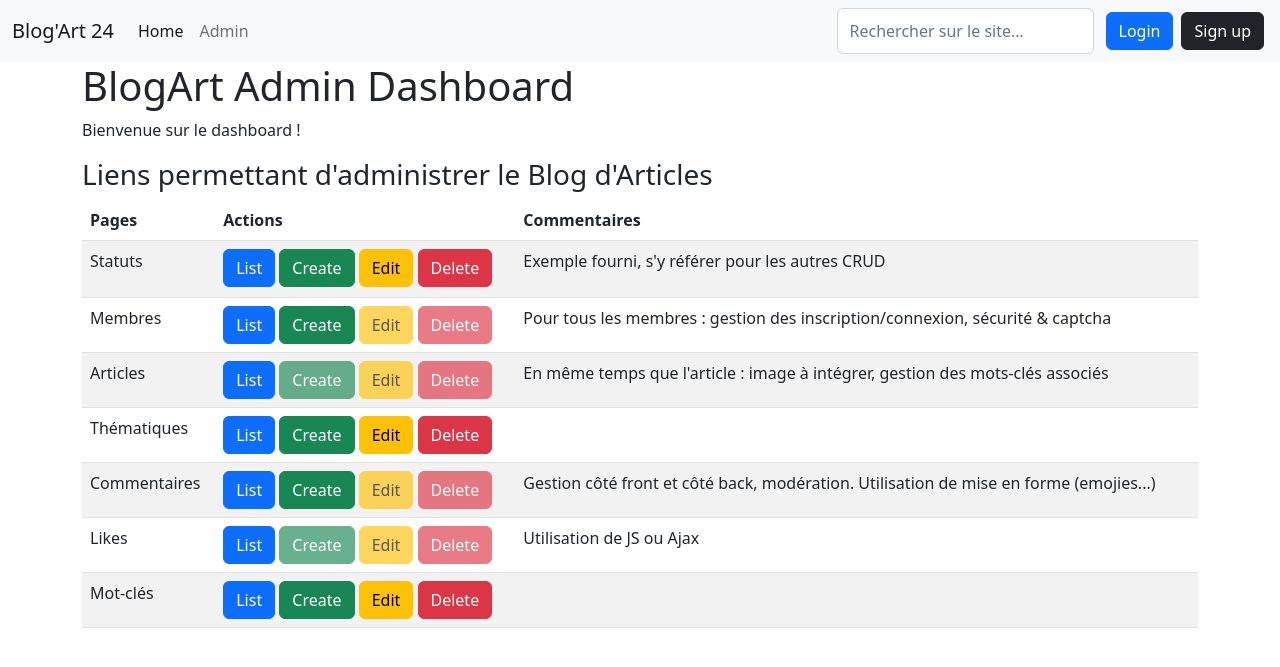
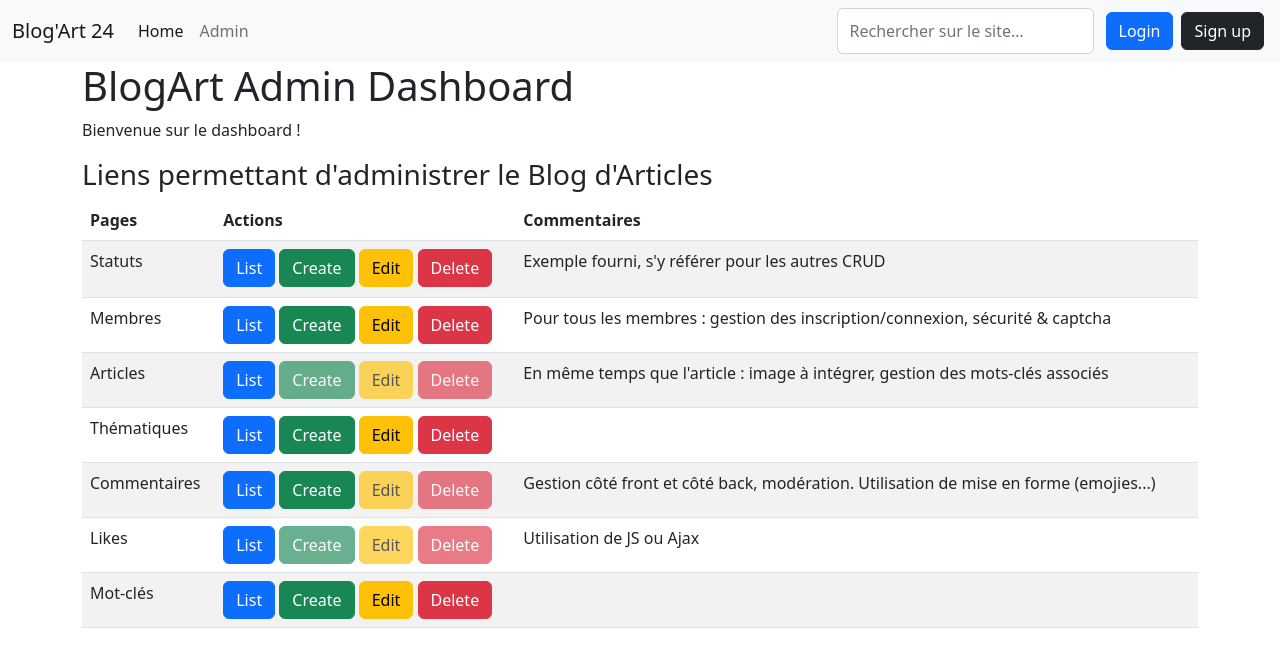
Before and after one commit to LineCab/blogart24, a PHP site: page /dashboard.php in a window 1280 px wide. Shown: the top 667 px of the page. Run offline with PHP 8.4, Linux system fonts and the light colour scheme; a stand-in replaces the project's code that opens the database connection.

Commit message:
btn ok
hvghv

```diff
--- a/views/backend/dashboard.php
+++ b/views/backend/dashboard.php
@@ -39,8 +39,8 @@ include '../../header.php';
                             <td>
                                 <a href="/views/backend/members/list.php" class="btn btn-primary">List</a>
                                 <a href="/views/backend/members/create.php" class="btn btn-success">Create</a>
-                                <a href="/views/backend/members/edit.php" class="btn btn-warning disabled">Edit</a>
-                                <a href="/views/backend/members/delete.php" class="btn btn-danger disabled">Delete</a>
+                                <a href="/views/backend/members/edit.php" class="btn btn-warning ">Edit</a>
+                                <a href="/views/backend/members/delete.php" class="btn btn-danger ">Delete</a>
                             </td>
                             <td>Pour tous les membres : gestion des inscription/connexion, sécurité & captcha</td>
                         </tr>
```
